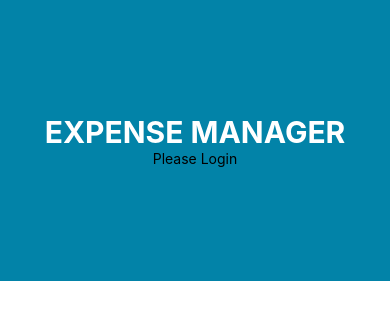
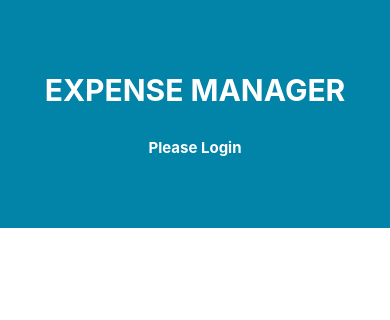
Before and after one commit to Saf-sa/Cost-Management, a React Native app in the folder App/: screen / in a window 390 px wide. Shown: the top 320 px of the page. Built offline with nearby package versions, Linux system fonts and the light colour scheme.

Commit message:
create & setup ui folder & CostomUnput.js

```diff
--- a/App/screen/auth/login.js
+++ b/App/screen/auth/login.js
@@ -7,11 +7,11 @@ const login = () => {
     <View style={styles.root}>
        <AuthHeader subtext="Please Login"/>
 
-    {/* container Start */}
+    {/* Container Start */}
     <View style={styles.content}></View>
 
 
-     {/* container End */}
+     {/* Container End */}
 
           </View>
   )
@@ -25,10 +25,11 @@ const styles = StyleSheet.create({
         flex: 1,
     },
     content: {
-        flex: 2,
+        flex: 2.7,
         backgroundColor: '#fff',
         alignItems: 'center',
         justifyContent: 'center',
+
     },
 
 })
--- a/App/shared/components/AuthHeader.js
+++ b/App/shared/components/AuthHeader.js
@@ -34,13 +34,12 @@
 
     },
 
-    loginText: {
+    subtext: {
         fontSize: 15,
         fontWeight: 'bold',
         color: '#fff',
         textAlign: 'center',
-        marginTop: 10,
-        marginBottom: 10,
+        marginTop: 30,
 
     },
 
```
Also changed, not shown: App/shared/components/ui/CustomInput.js (added, +12 -0 lines).
